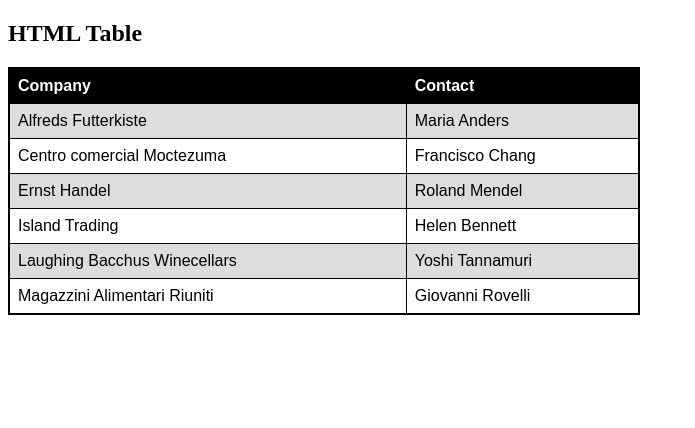
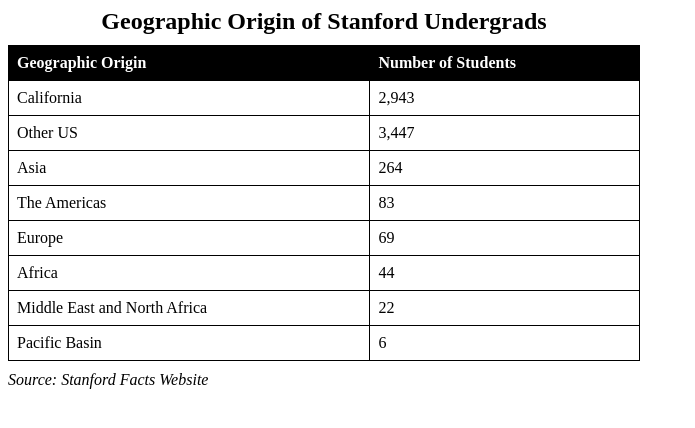
Before and after one commit to kyoyun642/kyoyun642.github.io, a plain HTML site: page homework2.html in a window 1280 px wide. Shown: the whole page, without its empty margins (0-695 px from the left). Drawn offline with Linux system fonts and the light colour scheme.

Commit message:
Update homework2.html

```diff
--- a/homework2.html
+++ b/homework2.html
@@ -1,68 +1,78 @@
 <!DOCTYPE html>
-<html>
+<html lang="en">
 <head>
+    <meta charset="UTF-8">
+    <meta name="viewport" content="width=device-width, initial-scale=1.0">
+    <title>Geographic Origin of Stanford Undergrads</title>
     <style>
         table {
-  font-family: arial, sans-serif;
             border-collapse: collapse;
-  width: 20%;
-}
-
-table {
-            border: 2px solid black; /* 테이블 외곽 테두리 */
-            border-collapse: collapse; /* 테두리 겹침 방지 */
             width: 50%;
         }
         th, td {
-            border: 1px solid black; /* 셀 테두리 */
-            padding: 8px; /* 안쪽 여백 */
-            text-align: center; /* 가운데 정렬 */
+            border: 1px solid black;
+            padding: 8px;
+            text-align: left;
         }
-td, th {
-  border: 1px solid #ddddd;
-  text-align: left;
-  padding: 8px;
+        th {
+            background-color: #000;
+            color: #fff;
         }
-tr:nth-child(even) {
-  background-color: #dddddd;
+        caption {
+            font-weight: bold;
+            font-size: 1.5em;
+            margin-bottom: 10px;
         }
-
+        .source {
+            font-style: italic;
+            margin-top: 10px;
+        }
     </style>
 </head>
 <body>
-
-<h2>HTML Table</h2>
-
     <table>
+        <caption>Geographic Origin of Stanford Undergrads</caption>
+        <thead>
             <tr>
-    <th style="color: white; background-color: black;">Company</th>
-    <th style="color: white; background-color: black;">Contact</th>
+                <th>Geographic Origin</th>
+                <th>Number of Students</th>
+            </tr>
+        </thead>
+        <tbody>
+            <tr>
+                <td>California</td>
+                <td>2,943</td>
             </tr>
             <tr>
-    <td>Alfreds Futterkiste</td>
-    <td>Maria Anders</td>
+                <td>Other US</td>
+                <td>3,447</td>
             </tr>
             <tr>
-    <td>Centro comercial Moctezuma</td>
-    <td>Francisco Chang</td>
+                <td>Asia</td>
+                <td>264</td>
             </tr>
             <tr>
-    <td>Ernst Handel</td>
-    <td>Roland Mendel</td>
+                <td>The Americas</td>
+                <td>83</td>
             </tr>
             <tr>
-    <td>Island Trading</td>
-    <td>Helen Bennett</td>
+                <td>Europe</td>
+                <td>69</td>
             </tr>
             <tr>
-    <td>Laughing Bacchus Winecellars</td>
-    <td>Yoshi Tannamuri</td>
+                <td>Africa</td>
+                <td>44</td>
             </tr>
             <tr>
-    <td>Magazzini Alimentari Riuniti</td>
-    <td>Giovanni Rovelli</td>
+                <td>Middle East and North Africa</td>
+                <td>22</td>
             </tr>
+            <tr>
+                <td>Pacific Basin</td>
+                <td>6</td>
+            </tr>
+        </tbody>
     </table>
-
+    <div class="source">Source: <em>Stanford Facts Website</em></div>
 </body>
 </html>
```
Lines whose indentation alone changed are shown as unchanged.
